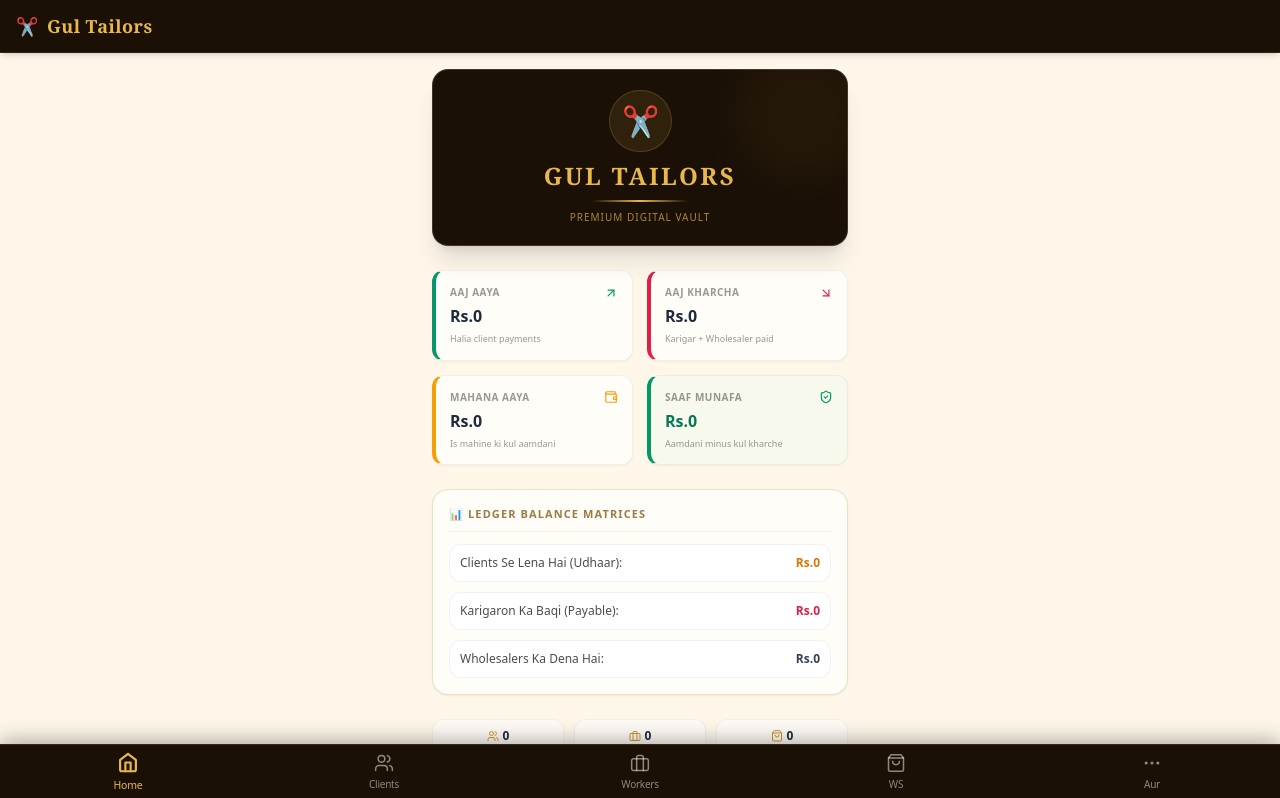
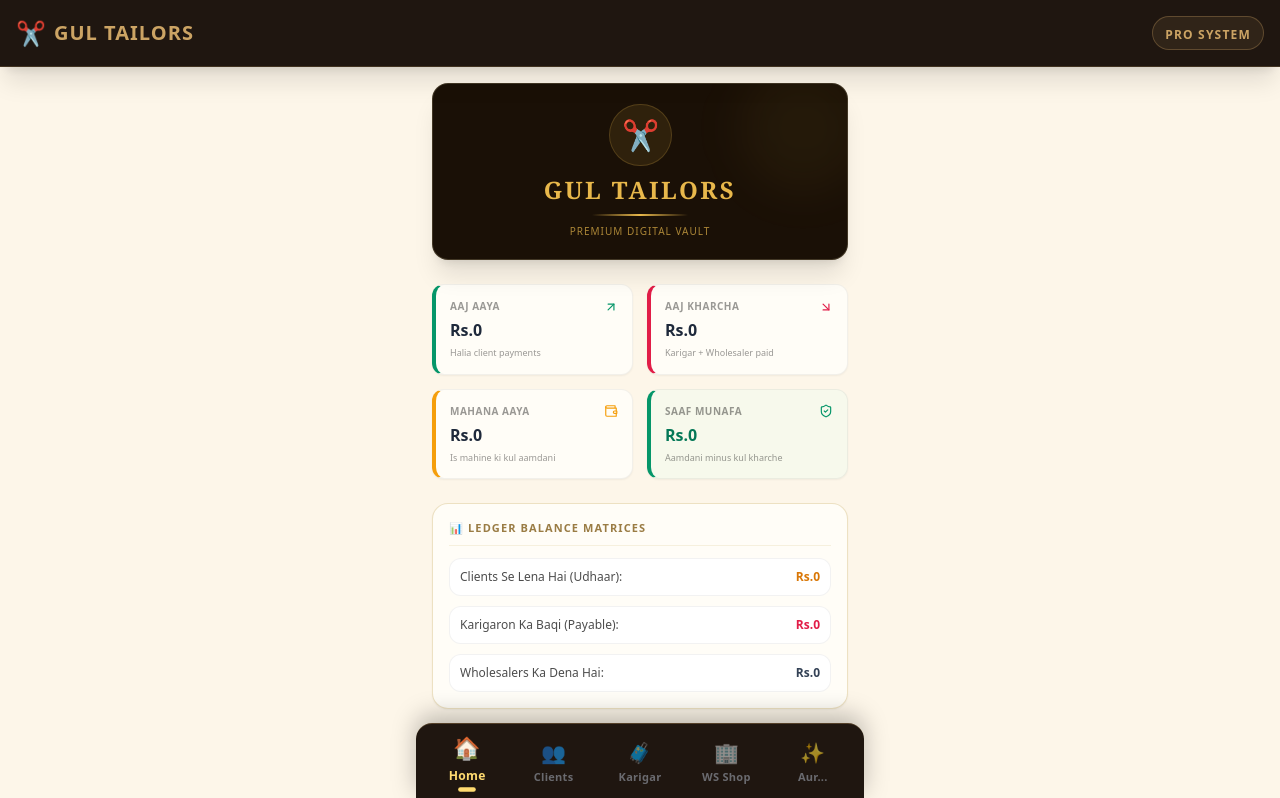
Before and after one commit to betmaxgold5800-Touqeer/gul-tailors, a React (Vite) app: page / in a window 1280 px wide. Shown: the top 798 px of the page. Built offline with nearby package versions, Linux system fonts and the light colour scheme.

Commit message:
Update App.jsx

```diff
--- a/src/App.jsx
+++ b/src/App.jsx
@@ -1,76 +1,125 @@
-import React, { useState } from 'react'
-import { Home, Users, Briefcase, ShoppingBag, MoreHorizontal } from 'lucide-react'
-import Dashboard from './views/Dashboard'
-import Clients from './views/Clients'
-import Workers from './views/Workers'
-import Wholesalers from './views/Wholesalers'
-import MoreOptions from './views/MoreOptions' // System Settings Import ki
+import React, { useState } from 'react';
+import Dashboard from './views/Dashboard';
+import ClientsView from './views/ClientsView';
+import WorkersView from './views/WorkersView';
+import WholesalersView from './views/WholesalersView';
+import MoreSection from './views/MoreSection';
 
 export default function App() {
-  const [currentPage, setCurrentPage] = useState('dashboard')
+  // Application tabs control karne ke liye centralized state
+  const [activeTab, setActiveTab] = useState('home');
 
-  const navItems = [
-    { id: 'dashboard', label: 'Home', icon: Home },
-    { id: 'clients', label: 'Clients', icon: Users },
-    { id: 'workers', label: 'Workers', icon: Briefcase },
-    { id: 'wholesalers', label: 'WS', icon: ShoppingBag },
-    { id: 'more', label: 'Aur', icon: MoreHorizontal },
-  ]
+  // Static mockup data - industry standard structures ke sath
+  const [clients, setClients] = useState([
+    { id: 1, name: 'Asif Ali', phone: '923001234567', udhaar: 4500, suitType: 'Shalwar Kameez', deliveryDate: '2026-06-15' },
+    { id: 2, name: 'Kamran Khan', phone: '923219876543', udhaar: 0, suitType: 'Kurta Pajama', deliveryDate: '2026-06-12' }
+  ]);
 
-  // Centralized Page Switch Matrix Router
-  const renderContent = () => {
-    switch (currentPage) {
-      case 'dashboard':
-        return <Dashboard />
-      case 'clients':
-        return <Clients />
-      case 'workers':
-        return <Workers />
-      case 'wholesalers':
-        return <Wholesalers />
-      case 'more':
-        return <MoreOptions /> // Final utility matrix component link kar diya
-      default:
-        return <Dashboard />
+  const [workers, setWorkers] = useState([
+    { id: 1, name: 'Zahid Karigar', phone: '923123456789', payable: 12000, specializedIn: 'Suit Stitching', activeSuits: 5 },
+    { id: 2, name: 'Sajid Master', phone: '923334445555', payable: 3500, specializedIn: 'Cutting', activeSuits: 2 }
+  ]);
+
+  const [wholesalers, setWholesalers] = useState([
+    { id: 1, name: 'Faisalabad Cloth House', phone: '923007654321', balance: 25000, item: 'Latha & Wash n Wear' }
+  ]);
+
+  // Global functions for Edit/Delete actions (Industry standard handler structure)
+  const handleDelete = (type, id) => {
+    if (window.confirm(`Kya aap is ${type} ko waqai delete karna chahte hain?`)) {
+      if (type === 'client') setClients(clients.filter(c => c.id !== id));
+      if (type === 'worker') setWorkers(workers.filter(w => w.id !== id));
+      if (type === 'wholesaler') setWholesalers(wholesalers.filter(ws => ws.id !== id));
     }
+  };
+
+  const handleEdit = (type, item) => {
+    const newName = prompt(`Enter new name for ${item.name}:`, item.name);
+    if (!newName) return;
+
+    if (type === 'client') {
+      setClients(clients.map(c => c.id === item.id ? { ...c, name: newName } : c));
     }
+    if (type === 'worker') {
+      setWorkers(workers.map(w => w.id === item.id ? { ...w, name: newName } : w));
+    }
+    if (type === 'wholesaler') {
+      setWholesalers(wholesalers.map(ws => ws.id === item.id ? { ...ws, name: newName } : ws));
+    }
+  };
+
+  // Safe navigation function jo top cards se call ho sakti hai
+  const navigateTo = (tabName) => {
+    setActiveTab(tabName);
+    window.scrollTo({ top: 0, behavior: 'smooth' });
+  };
 
   return (
-    <div className="flex flex-col min-h-screen bg-[#fdf6e9] text-[#1a1006] font-sans selection:bg-[#e8b84b]">
-
-      {/* Premium Top Bar */}
-      <header className="bg-[#1a1006] px-4 py-3 sticky top-0 z-50 flex items-center justify-between border-b border-[#e2cfa0]/10 shadow-md">
-        <h1 className="text-[#e8b84b] font-serif text-lg font-bold tracking-wide flex items-center gap-2">
-          <span>✂️</span> Gul Tailors
-        </h1>
+    <div className="min-h-screen bg-[#fdf6e9] pb-24 font-sans text-[#1a1a1a]">
+      {/* Premium Sticky Header */}
+      <header className="sticky top-0 z-50 flex items-center justify-between bg-[#1f1610] px-4 py-4 shadow-xl border-b border-[#cca464]/20">
+        <div className="flex items-center gap-2">
+          <span className="text-2xl">✂️</span>
+          <h1 className="text-xl font-black tracking-wider text-[#cca464]">GUL TAILORS</h1>
+        </div>
+        <div className="rounded-full bg-[#cca464]/10 px-3 py-1 border border-[#cca464]/30">
+          <span className="text-xs font-bold text-[#cca464] tracking-widest uppercase">PRO SYSTEM</span>
+        </div>
       </header>
 
-      {/* Main Content Area */}
-      <main className="flex-1 max-w-md w-full mx-auto p-4 pb-24">
-        {renderContent()}
+      {/* Main Dynamically Rendered Content Area */}
+      <main className="mx-auto max-w-md px-4 pt-4">
+        {activeTab === 'home' && (
+          <Dashboard
+            navigateTo={navigateTo}
+            clientsCount={clients.length}
+            workersCount={workers.length}
+            wholesalersCount={wholesalers.length}
+          />
+        )}
+        {activeTab === 'clients' && (
+          <ClientsView data={clients} onEdit={(c) => handleEdit('client', c)} onDelete={(id) => handleDelete('client', id)} />
+        )}
+        {activeTab === 'workers' && (
+          <WorkersView data={workers} onEdit={(w) => handleEdit('worker', w)} onDelete={(id) => handleDelete('worker', id)} />
+        )}
+        {activeTab === 'ws' && (
+          <WholesalersView data={wholesalers} onEdit={(ws) => handleEdit('wholesaler', ws)} onDelete={(id) => handleDelete('wholesaler', id)} />
+        )}
+        {activeTab === 'aur' && (
+          <MoreSection navigateTo={navigateTo} />
+        )}
       </main>
 
-      {/* Modern Bottom Navigation Bar */}
-      <nav className="fixed bottom-0 left-0 right-0 bg-[#1a1006] border-t border-white/10 flex justify-around items-center z-50 shadow-[0_-4px_20px_rgba(0,0,0,0.3)]">
-        {navItems.map((item) => {
-          const IconComponent = item.icon
-          const isActive = currentPage === item.id
-
+      {/* Modern High-Vibrancy Bottom Navigation Bar */}
+      <nav className="fixed bottom-0 left-0 right-0 z-50 mx-auto max-w-md border-t border-[#cca464]/30 bg-[#1f1610] px-2 py-2 shadow-[0_-8px_24px_rgba(0,0,0,0.25)] rounded-t-2xl">
+        <div className="grid grid-cols-5 text-center">
+          {[
+            { id: 'home', label: 'Home', icon: '🏠' },
+            { id: 'clients', label: 'Clients', icon: '👥' },
+            { id: 'workers', label: 'Karigar', icon: '🧳' },
+            { id: 'ws', label: 'WS Shop', icon: '🏢' },
+            { id: 'aur', label: 'Aur...', icon: '✨' }
+          ].map((tab) => {
+            const isActive = activeTab === tab.id;
             return (
               <button
-              key={item.id}
-              onClick={() => setCurrentPage(item.id)}
-              className={`flex flex-col items-center justify-center py-2 px-3 w-full gap-1 transition-all duration-200 ${
-                isActive ? 'text-[#e8b84b] scale-105 font-medium' : 'text-white/50 hover:text-white/80'
+                key={tab.id}
+                onClick={() => navigateTo(tab.id)}
+                className={`flex flex-col items-center justify-center py-1 transition-all duration-300 ${
+                  isActive ? 'scale-110 text-[#d4af37]' : 'text-gray-400 opacity-60'
                 }`}
               >
-              <IconComponent className={`w-5 h-5 ${isActive ? 'stroke-[2.5px]' : 'stroke-[1.8px]'}`} />
-              <span className="text-[10px] tracking-tight">{item.label}</span>
+                <span className="text-xl mb-0.5">{tab.icon}</span>
+                <span className={`text-[11px] font-black tracking-wide ${isActive ? 'text-[#ffdb70]' : 'text-gray-400'}`}>
+                  {tab.label}
+                </span>
+                {isActive && <div className="mt-0.5 h-1 w-4 rounded-full bg-[#ffdb70]" />}
               </button>
-          )
+            );
           })}
+        </div>
       </nav>
-
     </div>
-  )
+  );
 }
```
Lines whose indentation alone changed are shown as unchanged.
